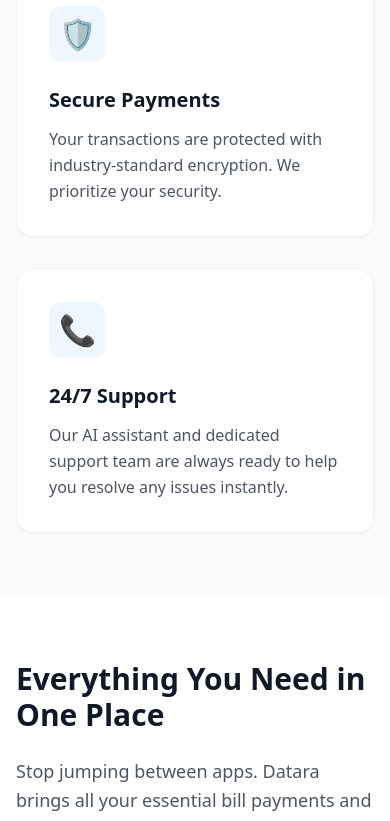
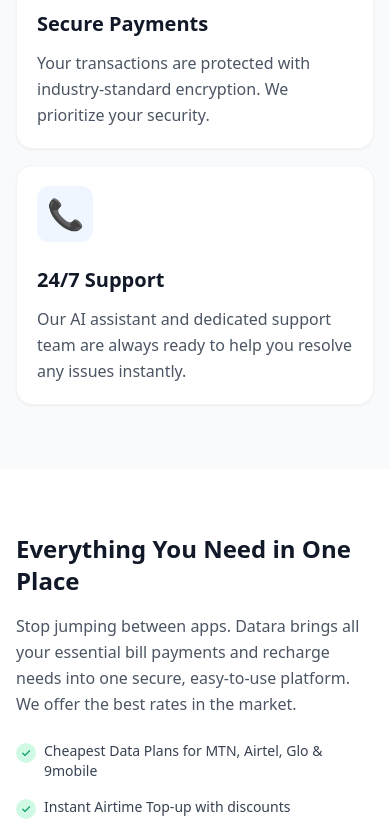
Before and after one commit to WISDOMIRVING/Datara-Frontend, a Next.js app: page / in a window 390 px wide. Shown: the part 1156-1977 px from the top of the page. Built offline with nearby package versions, Linux system fonts and the light colour scheme; no server answers.

Commit message:
fix: properly fix mobile layout by sizing elements correctly instead of overflow-hidden

```diff
--- a/app/globals.css
+++ b/app/globals.css
@@ -30,8 +30,6 @@ html,
 body {
   margin: 0;
   padding: 0;
-  overflow-x: hidden;
-  max-width: 100vw;
   font-family:
     system-ui,
     -apple-system,
--- a/app/layout.js
+++ b/app/layout.js
@@ -12,10 +12,10 @@ export const metadata = {
 export default function RootLayout({ children }) {
   return (
     <html lang="en">
-      <body className="bg-gray-50 text-gray-900 overflow-x-hidden">
+      <body className="bg-gray-50 text-gray-900">
         <AuthProvider>
           <Navbar />
-          <main className="pt-16 min-h-screen overflow-x-hidden">{children}</main>
+          <main className="pt-16 min-h-screen">{children}</main>
           <Footer />
         </AuthProvider>
       </body>
--- a/app/page.js
+++ b/app/page.js
@@ -2,11 +2,11 @@ import Link from "next/link";
 
 export default function Home() {
   return (
-    <div className="flex flex-col min-h-screen font-sans overflow-x-hidden">
+    <div className="flex flex-col min-h-screen font-sans">
       {/* 1. Hero Section */}
       <section className="relative bg-gradient-to-br from-blue-900 via-blue-800 to-indigo-900 text-white overflow-hidden pt-20 pb-16 sm:pb-24 lg:pt-32 lg:pb-40">
         <div className="max-w-7xl mx-auto px-4 sm:px-6 lg:px-8 relative z-10">
-          <div className="grid grid-cols-1 lg:grid-cols-2 gap-12 items-center">
+          <div className="grid grid-cols-1 lg:grid-cols-2 gap-8 lg:gap-12 items-center">
             <div className="text-center lg:text-left">
               <div className="inline-block px-4 py-1 rounded-full bg-blue-800/50 border border-blue-700 text-cyan-400 text-sm font-semibold mb-6">
                 🚀 Best VTU Platform in Nigeria
@@ -37,8 +37,8 @@ export default function Home() {
               </div>
             </div>
             {/* Hero Image Placeholder */}
-            <div className="relative lg:h-[500px] w-full flex items-center justify-center perspective-1000 hidden sm:flex">
-              <div className="relative w-full max-w-sm lg:max-w-md aspect-square bg-gradient-to-tr from-blue-600 to-cyan-500 rounded-3xl rotate-3 shadow-2xl flex items-center justify-center border-4 border-white/10 backdrop-blur-md transform hover:rotate-0 transition duration-500">
+            <div className="relative lg:h-[500px] w-full flex items-center justify-center hidden sm:flex">
+              <div className="relative w-4/5 max-w-xs sm:max-w-sm lg:max-w-md aspect-square bg-gradient-to-tr from-blue-600 to-cyan-500 rounded-3xl rotate-3 shadow-2xl flex items-center justify-center border-4 border-white/10 backdrop-blur-md transform hover:rotate-0 transition duration-500">
                 <div className="absolute inset-0 bg-white/5 rounded-3xl"></div>
                 <div className="text-center">
                   <span className="text-9xl drop-shadow-lg filter">📱</span>
@@ -55,7 +55,7 @@ export default function Home() {
       {/* 2. Features Section */}
       <section className="py-16 sm:py-24 bg-gray-50">
         <div className="max-w-7xl mx-auto px-4 sm:px-6 lg:px-8">
-          <div className="text-center mb-16">
+          <div className="text-center mb-10 sm:mb-16">
             <h2 className="text-3xl md:text-4xl font-bold text-gray-900 mb-4">
               Why Choose Datara?
             </h2>
@@ -65,8 +65,8 @@ export default function Home() {
             </p>
           </div>
 
-          <div className="grid grid-cols-1 md:grid-cols-3 gap-8">
-            <div className="bg-white p-8 rounded-2xl shadow-sm hover:shadow-xl transition duration-300 border border-gray-100 group">
+          <div className="grid grid-cols-1 md:grid-cols-3 gap-4 sm:gap-8">
+            <div className="bg-white p-5 sm:p-8 rounded-2xl shadow-sm hover:shadow-xl transition duration-300 border border-gray-100 group">
               <div className="w-14 h-14 bg-blue-50 rounded-xl flex items-center justify-center text-3xl mb-6 text-blue-600 group-hover:scale-110 transition">
                 ⚡
               </div>
@@ -78,7 +78,7 @@ export default function Home() {
                 within seconds of purchase, 24/7.
               </p>
             </div>
-            <div className="bg-white p-8 rounded-2xl shadow-sm hover:shadow-xl transition duration-300 border border-gray-100 group">
+            <div className="bg-white p-5 sm:p-8 rounded-2xl shadow-sm hover:shadow-xl transition duration-300 border border-gray-100 group">
               <div className="w-14 h-14 bg-blue-50 rounded-xl flex items-center justify-center text-3xl mb-6 text-blue-600 group-hover:scale-110 transition">
                 🛡️
               </div>
@@ -90,7 +90,7 @@ export default function Home() {
                 encryption. We prioritize your security.
               </p>
             </div>
-            <div className="bg-white p-8 rounded-2xl shadow-sm hover:shadow-xl transition duration-300 border border-gray-100 group">
+            <div className="bg-white p-5 sm:p-8 rounded-2xl shadow-sm hover:shadow-xl transition duration-300 border border-gray-100 group">
               <div className="w-14 h-14 bg-blue-50 rounded-xl flex items-center justify-center text-3xl mb-6 text-blue-600 group-hover:scale-110 transition">
                 📞
               </div>
@@ -110,31 +110,31 @@ export default function Home() {
       <section className="py-16 sm:py-24 bg-white">
         <div className="max-w-7xl mx-auto px-4 sm:px-6 lg:px-8">
           <div className="grid grid-cols-1 lg:grid-cols-2 gap-8 lg:gap-16 items-center">
-            <div className="order-2 lg:order-1 grid grid-cols-2 gap-4 sm:gap-6">
-              <div className="bg-blue-50 p-8 rounded-2xl text-center hover:-translate-y-1 transition duration-300">
-                <span className="text-5xl block mb-4">📶</span>
-                <h4 className="font-bold text-gray-900 text-lg">Cheap Data</h4>
+            <div className="order-2 lg:order-1 grid grid-cols-2 gap-3 sm:gap-6">
+              <div className="bg-blue-50 p-5 sm:p-8 rounded-2xl text-center hover:-translate-y-1 transition duration-300">
+                <span className="text-4xl sm:text-5xl block mb-3 sm:mb-4">📶</span>
+                <h4 className="font-bold text-gray-900 text-base sm:text-lg">Cheap Data</h4>
               </div>
-              <div className="bg-green-50 p-8 rounded-2xl text-center mt-8 hover:-translate-y-1 transition duration-300">
-                <span className="text-5xl block mb-4">📱</span>
-                <h4 className="font-bold text-gray-900 text-lg">
+              <div className="bg-green-50 p-5 sm:p-8 rounded-2xl text-center sm:mt-8 hover:-translate-y-1 transition duration-300">
+                <span className="text-4xl sm:text-5xl block mb-3 sm:mb-4">📱</span>
+                <h4 className="font-bold text-gray-900 text-base sm:text-lg">
                   Airtime Top-up
                 </h4>
               </div>
-              <div className="bg-purple-50 p-8 rounded-2xl text-center hover:-translate-y-1 transition duration-300">
-                <span className="text-5xl block mb-4">📺</span>
-                <h4 className="font-bold text-gray-900 text-lg">Cable TV</h4>
+              <div className="bg-purple-50 p-5 sm:p-8 rounded-2xl text-center hover:-translate-y-1 transition duration-300">
+                <span className="text-4xl sm:text-5xl block mb-3 sm:mb-4">📺</span>
+                <h4 className="font-bold text-gray-900 text-base sm:text-lg">Cable TV</h4>
               </div>
-              <div className="bg-yellow-50 p-8 rounded-2xl text-center mt-8 hover:-translate-y-1 transition duration-300">
-                <span className="text-5xl block mb-4">💡</span>
-                <h4 className="font-bold text-gray-900 text-lg">Electricity</h4>
+              <div className="bg-yellow-50 p-5 sm:p-8 rounded-2xl text-center sm:mt-8 hover:-translate-y-1 transition duration-300">
+                <span className="text-4xl sm:text-5xl block mb-3 sm:mb-4">💡</span>
+                <h4 className="font-bold text-gray-900 text-base sm:text-lg">Electricity</h4>
               </div>
             </div>
             <div className="order-1 lg:order-2">
-              <h2 className="text-3xl md:text-4xl font-bold text-gray-900 mb-6">
+              <h2 className="text-2xl sm:text-3xl md:text-4xl font-bold text-gray-900 mb-4 sm:mb-6">
                 Everything You Need in One Place
               </h2>
-              <p className="text-lg text-gray-600 mb-8 leading-relaxed">
+              <p className="text-base sm:text-lg text-gray-600 mb-6 sm:mb-8 leading-relaxed">
                 Stop jumping between apps. Datara brings all your essential bill
                 payments and recharge needs into one secure, easy-to-use
                 platform. We offer the best rates in the market.
@@ -148,9 +148,9 @@ export default function Home() {
                 ].map((item, i) => (
                   <li
                     key={i}
-                    className="flex items-center text-gray-700 font-medium"
+                    className="flex items-start text-sm sm:text-base text-gray-700 font-medium"
                   >
-                    <div className="w-6 h-6 rounded-full bg-green-100 text-green-600 flex items-center justify-center mr-3 text-xs">
+                    <div className="w-5 h-5 sm:w-6 sm:h-6 rounded-full bg-green-100 text-green-600 flex items-center justify-center mr-2 sm:mr-3 text-xs flex-shrink-0 mt-0.5">
                       ✓
                     </div>
                     {item}
@@ -191,7 +191,7 @@ export default function Home() {
           <h2 className="text-2xl sm:text-3xl md:text-5xl font-bold mb-6 sm:mb-8">
             Join Over 10,000 Happy Users
           </h2>
-          <p className="text-xl text-blue-100 mb-12 max-w-2xl mx-auto">
+          <p className="text-base sm:text-xl text-blue-100 mb-8 sm:mb-12 max-w-2xl mx-auto">
             Start saving on your data and bill payments today. Registration is
             free, secure, and takes less than a minute.
           </p>
```
